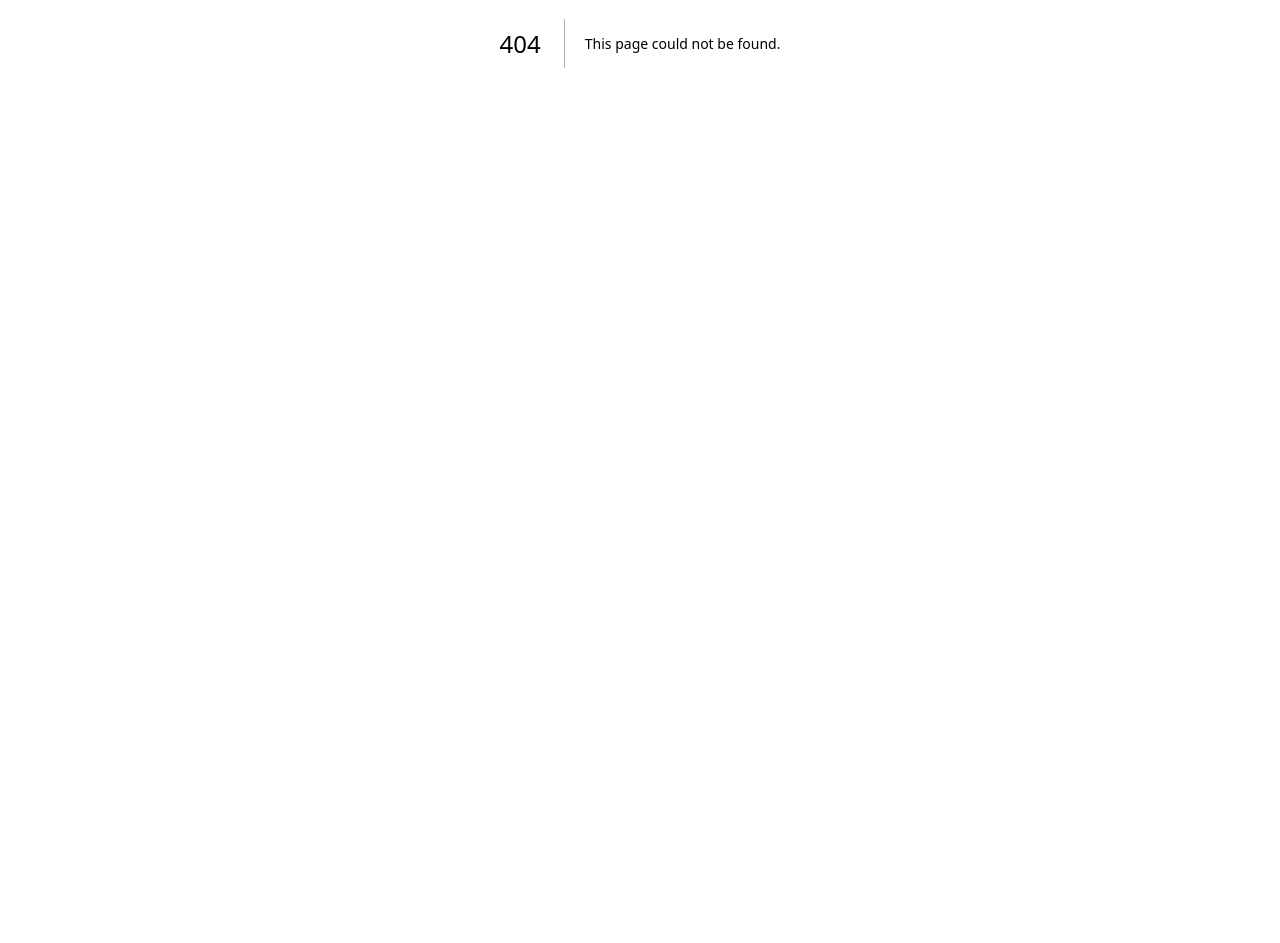
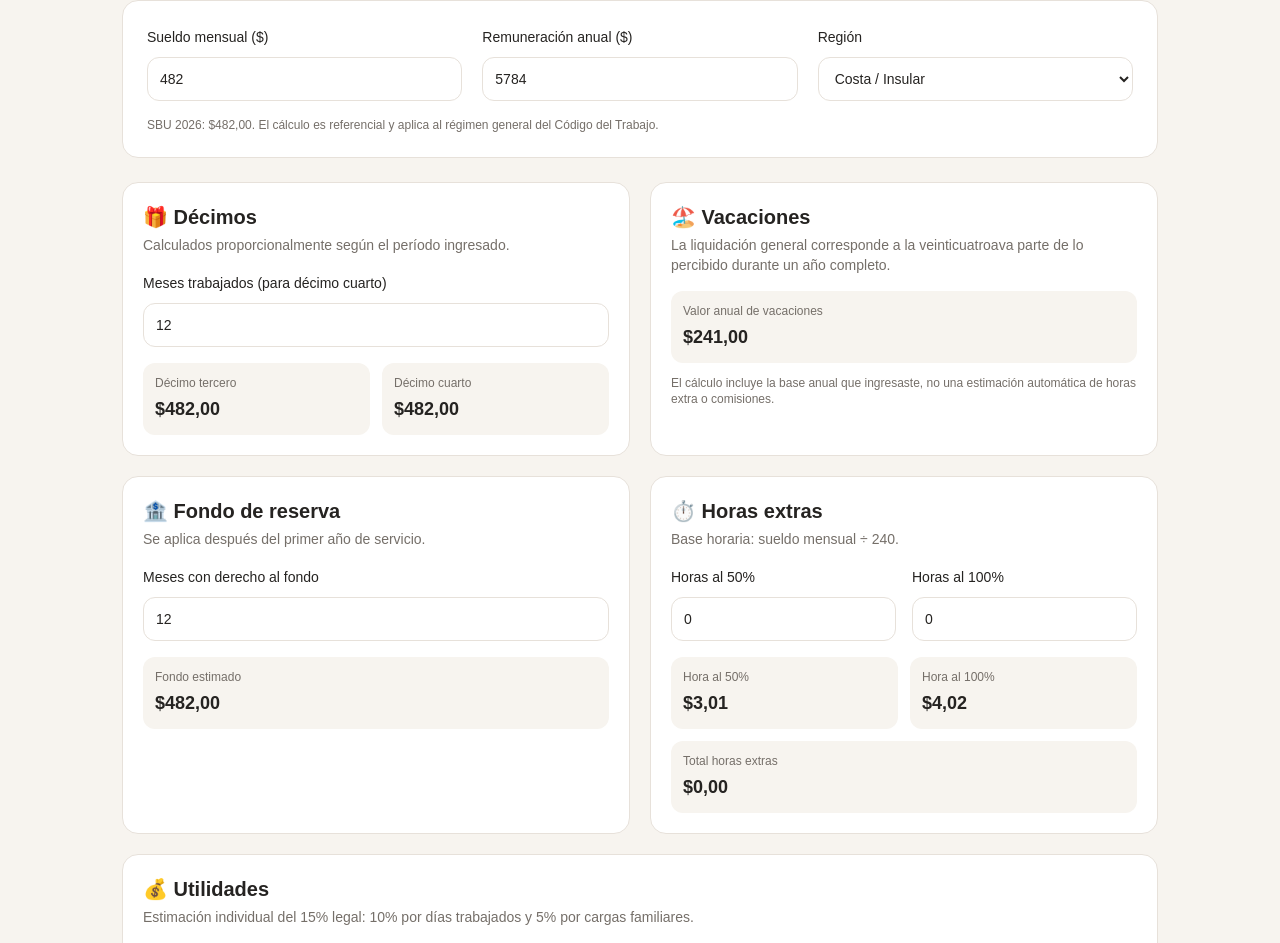
Before and after one commit to JokerEc96/CalculaEC, a Next.js app: page /herramientas/laboral in a window 1280 px wide. Before the commit this address had no page. Shown: the part 357-1300 px from the top of the page. Before the commit the page ends 800 px from the top, so only its background shows below. Built offline with nearby package versions, Linux system fonts and the light colour scheme.

Commit message:
feat: add Ecuador labor calculator

```diff
--- /dev/null
+++ b/app/herramientas/laboral/page.tsx
@@ -0,0 +1,157 @@
+"use client";
+
+import Link from "next/link";
+import { useMemo, useState } from "react";
+import Header from "@/components/Header";
+import {
+  SBU_2026,
+  calculateFourteenth,
+  calculateHourlyRates,
+  calculateReserveFund,
+  calculateThirteenth,
+  calculateUtilities,
+  calculateVacation,
+  type LaborRegion,
+} from "@/lib/laboral";
+
+const money = new Intl.NumberFormat("es-EC", { style: "currency", currency: "USD" });
+const number = new Intl.NumberFormat("es-EC", { maximumFractionDigits: 2 });
+
+function Field({ label, value, onChange, min = 0, step = "0.01" }: { label: string; value: string; onChange: (value: string) => void; min?: number; step?: string }) {
+  return (
+    <label className="block">
+      <span className="text-sm font-medium text-[var(--foreground)]">{label}</span>
+      <input
+        type="number"
+        min={min}
+        step={step}
+        value={value}
+        onChange={(event) => onChange(event.target.value)}
+        className="mt-2 min-h-11 w-full rounded-xl border border-[var(--border)] bg-white px-3 text-sm outline-none transition focus:border-[var(--wine)] focus:ring-2 focus:ring-[var(--wine)]/10"
+      />
+    </label>
+  );
+}
+
+function Result({ label, value }: { label: string; value: string }) {
+  return (
+    <div className="rounded-xl bg-[var(--background)] p-3">
+      <p className="text-xs text-[var(--muted)]">{label}</p>
+      <p className="mt-1 text-lg font-semibold">{value}</p>
+    </div>
+  );
+}
+
+export default function LaboralPage() {
+  const [monthlySalary, setMonthlySalary] = useState("482");
+  const [annualRemuneration, setAnnualRemuneration] = useState("5784");
+  const [region, setRegion] = useState<LaborRegion>("costa");
+  const [months, setMonths] = useState("12");
+  const [reserveMonths, setReserveMonths] = useState("12");
+  const [hours50, setHours50] = useState("0");
+  const [hours100, setHours100] = useState("0");
+  const [profit, setProfit] = useState("0");
+  const [workerDays, setWorkerDays] = useState("360");
+  const [totalWorkerDays, setTotalWorkerDays] = useState("360");
+  const [familyFactor, setFamilyFactor] = useState("0");
+  const [totalFamilyFactor, setTotalFamilyFactor] = useState("0");
+
+  const values = useMemo(() => {
+    const salary = Number(monthlySalary) || 0;
+    const annual = Number(annualRemuneration) || salary * 12;
+    const monthCount = Number(months) || 0;
+    const reserveCount = Number(reserveMonths) || 0;
+    const hourly = calculateHourlyRates(salary);
+    const utilities = calculateUtilities({
+      companyProfit: Number(profit) || 0,
+      workerDays: Number(workerDays) || 0,
+      totalWorkerDays: Number(totalWorkerDays) || 0,
+      familyFactor: Number(familyFactor) || 0,
+      totalFamilyFactor: Number(totalFamilyFactor) || 0,
+    });
+
+    return {
+      thirteenth: calculateThirteenth([annual]),
+      fourteenth: calculateFourteenth(region, monthCount),
+      vacation: calculateVacation(annual),
+      reserve: calculateReserveFund(salary, reserveCount),
+      overtime: (Number(hours50) || 0) * hourly.supplementary + (Number(hours100) || 0) * hourly.extraordinary,
+      hourly,
+      utilities,
+    };
+  }, [monthlySalary, annualRemuneration, region, months, reserveMonths, hours50, hours100, profit, workerDays, totalWorkerDays, familyFactor, totalFamilyFactor]);
+
+  return (
+    <main className="min-h-screen bg-[var(--background)]">
+      <div className="mx-auto w-full max-w-[1100px] px-4 sm:px-6 lg:px-8">
+        <Header />
+
+        <section className="py-10 sm:py-14">
+          <Link href="/" className="text-sm font-medium text-[var(--wine)]">← Volver a CalculaEC</Link>
+          <div className="mt-5 max-w-3xl">
+            <p className="text-sm font-semibold uppercase tracking-[0.16em] text-[var(--wine)]">Trabajo · Ecuador</p>
+            <h1 className="mt-2 text-4xl font-semibold tracking-tight sm:text-5xl">Calculadora laboral</h1>
+            <p className="mt-4 text-base leading-7 text-[var(--muted)]">Calcula décimos, vacaciones, fondos de reserva, horas suplementarias y utilidades con reglas del Código del Trabajo.</p>
+          </div>
+
+          <div className="mt-8 rounded-2xl border border-[var(--border)] bg-white p-5 sm:p-6">
+            <div className="grid gap-5 sm:grid-cols-2 lg:grid-cols-3">
+              <Field label="Sueldo mensual ($)" value={monthlySalary} onChange={setMonthlySalary} />
+              <Field label="Remuneración anual ($)" value={annualRemuneration} onChange={setAnnualRemuneration} />
+              <label className="block"><span className="text-sm font-medium">Región</span><select value={region} onChange={(e) => setRegion(e.target.value as LaborRegion)} className="mt-2 min-h-11 w-full rounded-xl border border-[var(--border)] bg-white px-3 text-sm"><option value="costa">Costa / Insular</option><option value="sierra">Sierra / Amazonía</option></select></label>
+            </div>
+            <p className="mt-4 text-xs text-[var(--muted)]">SBU 2026: {money.format(SBU_2026)}. El cálculo es referencial y aplica al régimen general del Código del Trabajo.</p>
+          </div>
+
+          <div className="mt-6 grid gap-5 lg:grid-cols-2">
+            <section className="rounded-2xl border border-[var(--border)] bg-white p-5">
+              <h2 className="text-xl font-semibold">🎁 Décimos</h2>
+              <p className="mt-1 text-sm text-[var(--muted)]">Calculados proporcionalmente según el período ingresado.</p>
+              <div className="mt-4"><Field label="Meses trabajados (para décimo cuarto)" value={months} onChange={setMonths} min={0} step="1" /></div>
+              <div className="mt-4 grid grid-cols-2 gap-3"><Result label="Décimo tercero" value={money.format(values.thirteenth)} /><Result label="Décimo cuarto" value={money.format(values.fourteenth)} /></div>
+            </section>
+
+            <section className="rounded-2xl border border-[var(--border)] bg-white p-5">
+              <h2 className="text-xl font-semibold">🏖️ Vacaciones</h2>
+              <p className="mt-1 text-sm text-[var(--muted)]">La liquidación general corresponde a la veinticuatroava parte de lo percibido durante un año completo.</p>
+              <div className="mt-4"><Result label="Valor anual de vacaciones" value={money.format(values.vacation)} /></div>
+              <p className="mt-3 text-xs text-[var(--muted)]">El cálculo incluye la base anual que ingresaste, no una estimación automática de horas extra o comisiones.</p>
+            </section>
+
+            <section className="rounded-2xl border border-[var(--border)] bg-white p-5">
+              <h2 className="text-xl font-semibold">🏦 Fondo de reserva</h2>
+              <p className="mt-1 text-sm text-[var(--muted)]">Se aplica después del primer año de servicio.</p>
+              <div className="mt-4"><Field label="Meses con derecho al fondo" value={reserveMonths} onChange={setReserveMonths} min={0} step="1" /></div>
+              <div className="mt-4"><Result label="Fondo estimado" value={money.format(values.reserve)} /></div>
+            </section>
+
+            <section className="rounded-2xl border border-[var(--border)] bg-white p-5">
+              <h2 className="text-xl font-semibold">⏱️ Horas extras</h2>
+              <p className="mt-1 text-sm text-[var(--muted)]">Base horaria: sueldo mensual ÷ 240.</p>
+              <div className="mt-4 grid gap-4 sm:grid-cols-2"><Field label="Horas al 50%" value={hours50} onChange={setHours50} step="1" /><Field label="Horas al 100%" value={hours100} onChange={setHours100} step="1" /></div>
+              <div className="mt-4 grid grid-cols-2 gap-3"><Result label="Hora al 50%" value={money.format(values.hourly.supplementary)} /><Result label="Hora al 100%" value={money.format(values.hourly.extraordinary)} /></div>
+              <div className="mt-3"><Result label="Total horas extras" value={money.format(values.overtime)} /></div>
+            </section>
+
+            <section className="rounded-2xl border border-[var(--border)] bg-white p-5 lg:col-span-2">
+              <h2 className="text-xl font-semibold">💰 Utilidades</h2>
+              <p className="mt-1 text-sm text-[var(--muted)]">Estimación individual del 15% legal: 10% por días trabajados y 5% por cargas familiares.</p>
+              <div className="mt-4 grid gap-4 sm:grid-cols-2 lg:grid-cols-3">
+                <Field label="Utilidad líquida de la empresa ($)" value={profit} onChange={setProfit} />
+                <Field label="Tus días trabajados" value={workerDays} onChange={setWorkerDays} step="1" />
+                <Field label="Días totales de trabajadores" value={totalWorkerDays} onChange={setTotalWorkerDays} step="1" />
+                <Field label="Tu factor de cargas" value={familyFactor} onChange={setFamilyFactor} />
+                <Field label="Factor total de cargas" value={totalFamilyFactor} onChange={setTotalFamilyFactor} />
+              </div>
+              <div className="mt-4 grid gap-3 sm:grid-cols-3"><Result label="10% por tiempo" value={money.format(values.utilities.tenPercent)} /><Result label="5% por cargas" value={money.format(values.utilities.fivePercent)} /><Result label="Total estimado" value={money.format(values.utilities.total)} /></div>
+            </section>
+          </div>
+
+          <div className="mt-6 rounded-2xl border border-[var(--wine)]/15 bg-[var(--wine)]/5 p-5 text-sm leading-6 text-[var(--muted)]">
+            <strong className="text-[var(--foreground)]">Importante:</strong> esta herramienta es una estimación para trabajadores sujetos al Código del Trabajo. La liquidación definitiva puede variar según contrato, causa de terminación, componentes normales de remuneración, tiempo exacto trabajado y otras condiciones. Para una liquidación oficial, verifica los datos con el Ministerio del Trabajo.
+          </div>
+        </section>
+      </div>
+    </main>
+  );
+}
```
